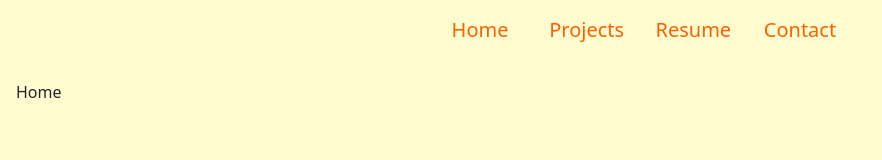
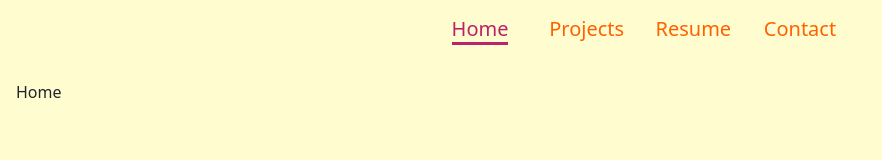
Before and after one commit to mezitta/portfolio, a React (Create React App) app: page / in a window 1280 px wide. Shown: the top 160 px of the page, without its empty margins (0-882 px from the left). Built offline with nearby package versions, Linux system fonts and the light colour scheme.

Commit message:
active nav link styling

```diff
--- a/src/components/NavBar.css
+++ b/src/components/NavBar.css
@@ -15,12 +15,13 @@
 
 .nav-col {
     font-size: 1.25em;
+    padding-bottom: 2px;
 }
 
 .nav-col a{
     color: #FE6100;
     text-decoration: none;
-    transition: all 0.3s;
+    transition: all 0.1s;
 }
 
 .nav-col a:hover {
@@ -31,11 +32,19 @@
     display: none;
 }
 
+@media only screen and (min-width: 701px) {
+    .nav-col a.active {
+        color: #bd216c;
+        border-bottom: .15em solid #bd216c;
+    }
+}
+
 @media only screen and (max-width: 700px) {
     .bar {
         position: fixed;
         bottom: 0;
         background-color: #FE6100;
+        box-shadow: 0px -2px 7px rgba(75, 75, 75, 0.5);
     }
 
     .nav-col a {
@@ -43,10 +52,12 @@
         transition: all 0.1s;
     }
 
+    .nav-col a.active {
+        border-bottom: 3px solid #FFFDD0;
+    }
+
     .nav-col a:focus, .nav-col a:active {
-        text-decoration: underline;
         color: #FFFDD0;
-        border-bottom: 3px solid #FFFDD0;
     }
 
     .nav-text{
--- a/src/components/NavBar.js
+++ b/src/components/NavBar.js
@@ -19,7 +19,7 @@ const NavBar = () => {
             <nav>
                 <Row className="nav-row">
                     <Col className="nav-col" xl={1} xs={3}>
-                        <NavLink to="/">
+                        <NavLink to="/" activeClassName="selected">
                             <span className="nav-text">Home</span>
                             <span className="nav-icon"><FontAwesomeIcon icon={faHome} /></span>
                         </NavLink>
```
